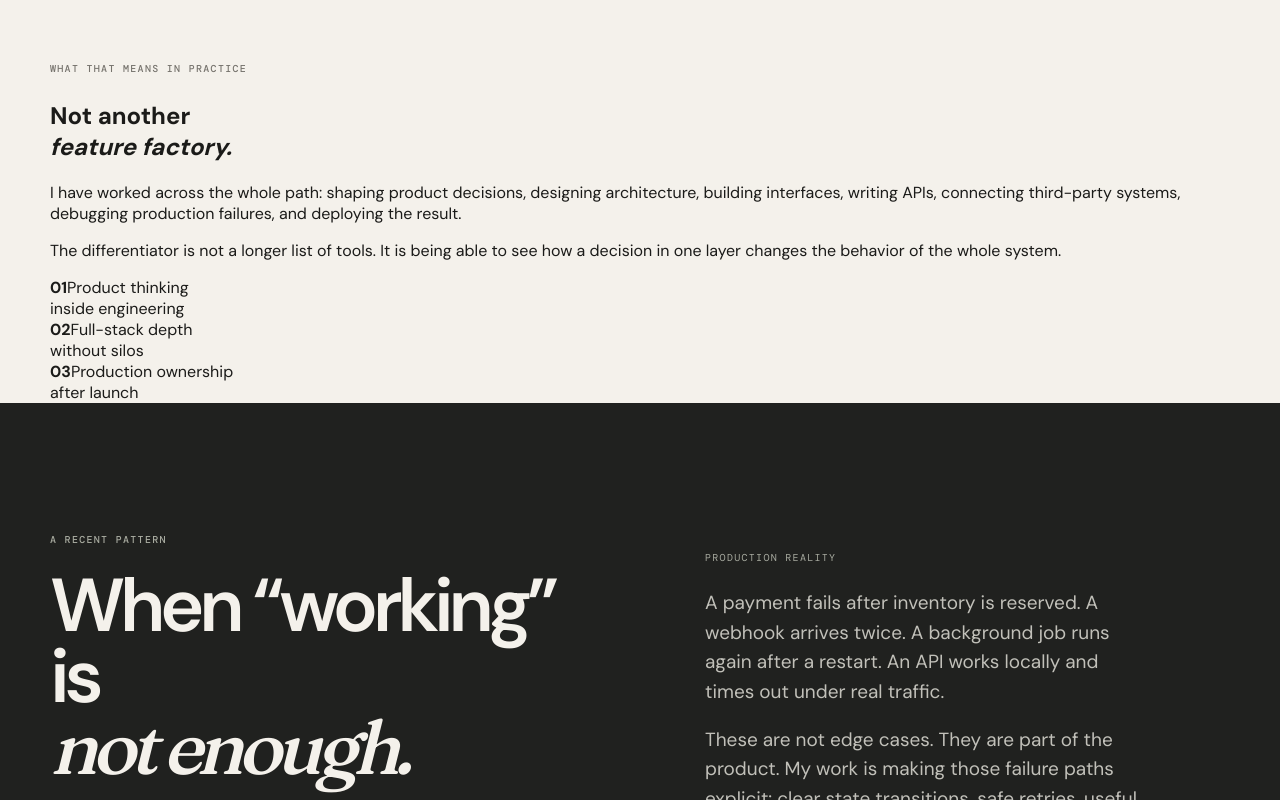
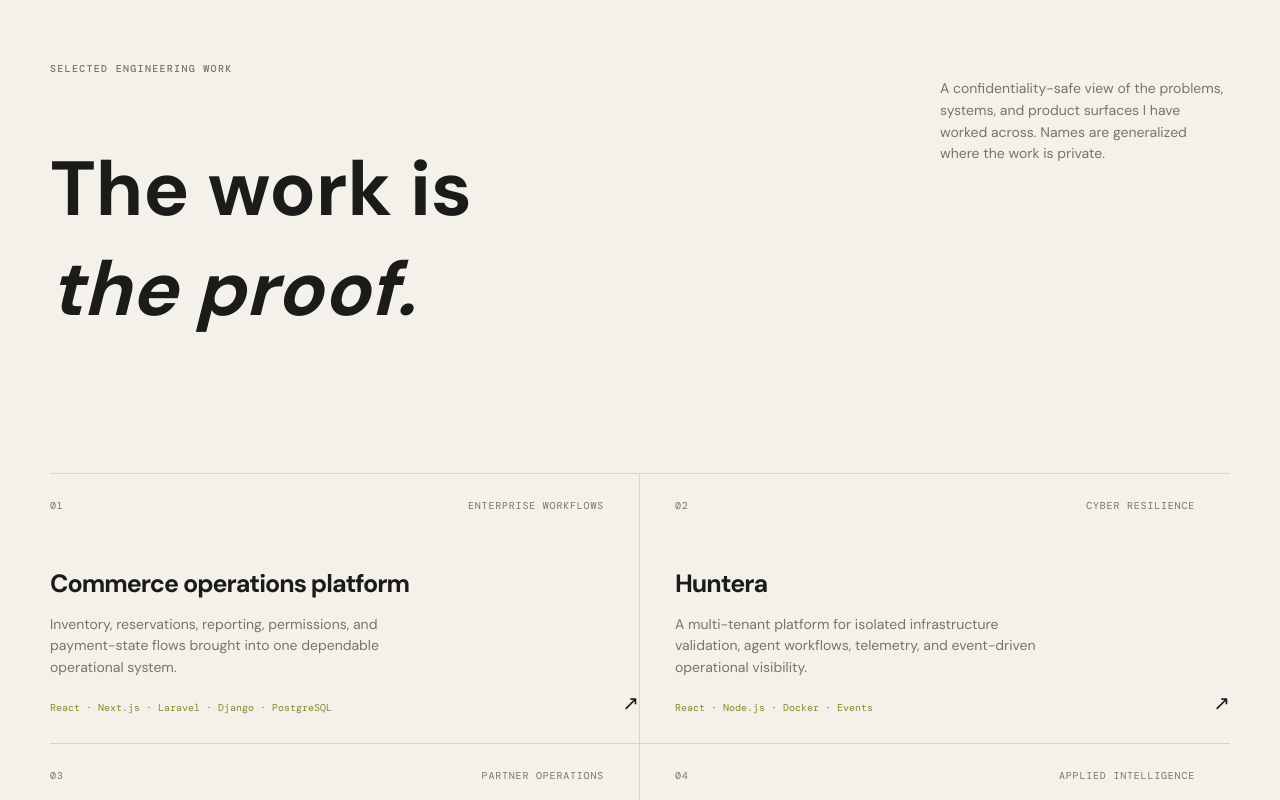
Before and after one commit to sheraz2812/sheraz-zafar-site, a Next.js app: page / in a window 1280 px wide. Shown: the part 1620-2420 px from the top of the page. Built offline with nearby package versions, Linux system fonts and the light colour scheme.

Commit message:
Add confidentiality-safe engineering work section

```diff
--- a/app/page.tsx
+++ b/app/page.tsx
@@ -1,3 +1,5 @@
+import workStyles from './work-section.module.css';
+
 const capabilities = [
   ['Product systems', 'Turn ambiguous product ideas into reliable workflows, clear boundaries, and software teams can operate.'],
   ['SaaS platforms', 'Build the multi-tenant foundations, billing, permissions, dashboards, and integrations that survive real usage.'],
@@ -9,6 +11,13 @@ const systems = [
   ['01', 'Architecture', 'A system map that makes the hard parts visible before implementation starts.'],
   ['02', 'Execution', 'Focused product engineering across frontend, backend, data, integrations, and deployment.'],
   ['03', 'Ownership', 'Production-minded decisions, useful diagnostics, and a handoff your team can actually maintain.'],
+];
+
+const projects = [
+  ['Commerce operations platform', 'Enterprise workflows', 'Inventory, reservations, reporting, permissions, and payment-state flows brought into one dependable operational system.', 'React · Next.js · Laravel · Django · PostgreSQL'],
+  ['Huntera', 'Cyber resilience', 'A multi-tenant platform for isolated infrastructure validation, agent workflows, telemetry, and event-driven operational visibility.', 'React · Node.js · Docker · Events'],
+  ['AHOY partner portal', 'Partner operations', 'Structured onboarding, role-based access, knowledge resources, support workflows, and administration for distributed teams.', 'Next.js · RBAC · APIs · Admin systems'],
+  ['AI knowledge systems', 'Applied intelligence', 'Document intelligence and retrieval workflows that connect language models to useful, grounded business context.', 'Python · LangChain · Pinecone · RAG'],
 ];
 
 const stack = ['React', 'Next.js', 'TypeScript', 'Node.js', 'NestJS', 'Python', 'Django', 'Laravel', 'PHP', 'PostgreSQL', 'MongoDB', 'Redis', 'BullMQ', 'Docker', 'AWS', 'WebSockets', 'WebRTC', 'LangChain', 'Pinecone', 'OpenAI', 'YOLO', 'FFmpeg'];
@@ -43,6 +52,8 @@ export default function Home() {
         <div className="capability-grid">{capabilities.map(([title, body]) => <article className="capability" key={title}><span className="line-mark" /><h3>{title}</h3><p>{body}</p><span className="arrow">↗</span></article>)}</div>
       </section>
 
+      <section className={`${workStyles.workSection} shell`}><div className="section-intro"><div><p className="eyebrow">SELECTED ENGINEERING WORK</p><h2>The work is<br /><i>the proof.</i></h2></div><p className={workStyles.workIntro}>A confidentiality-safe view of the problems, systems, and product surfaces I have worked across. Names are generalized where the work is private.</p></div><div className={workStyles.projectGrid}>{projects.map(([name, type, body, tech], index) => <article className={workStyles.projectCard} key={name}><div className={workStyles.projectTop}><span>0{index + 1}</span><span>{type}</span></div><h3>{name}</h3><p>{body}</p><small>{tech}</small><span className={workStyles.projectArrow}>↗</span></article>)}</div></section>
+
       <section className="proof-section"><div className="shell proof-grid"><div><p className="eyebrow">WHAT THAT MEANS IN PRACTICE</p><h2>Not another<br /><i>feature factory.</i></h2></div><div className="proof-copy"><p>I have worked across the whole path: shaping product decisions, designing architecture, building interfaces, writing APIs, connecting third-party systems, debugging production failures, and deploying the result.</p><p>The differentiator is not a longer list of tools. It is being able to see how a decision in one layer changes the behavior of the whole system.</p><div className="proof-metrics"><div><strong>01</strong><span>Product thinking<br />inside engineering</span></div><div><strong>02</strong><span>Full-stack depth<br />without silos</span></div><div><strong>03</strong><span>Production ownership<br />after launch</span></div></div></div></div></section>
 
       <section className="case-section"><div className="shell case-grid"><div><p className="eyebrow">A RECENT PATTERN</p><h2>When “working” is<br /><i>not enough.</i></h2></div><div className="case-copy"><p className="case-kicker">PRODUCTION REALITY</p><p>A payment fails after inventory is reserved. A webhook arrives twice. A background job runs again after a restart. An API works locally and times out under real traffic.</p><p>These are not edge cases. They are part of the product. My work is making those failure paths explicit: clear state transitions, safe retries, useful diagnostics, and recovery that the team can understand.</p><a className="text-link light" href="mailto:Shiraz.Zafar148@gmail.com">Bring me the hard part <span>↗</span></a></div></div></section>
--- /dev/null
+++ b/app/work-section.module.css
@@ -0,0 +1 @@
+.workSection{padding:0 0 145px}.workIntro{max-width:290px;color:var(--muted);font-size:14px;line-height:1.55;margin:16px 0 0}.projectGrid{display:grid;grid-template-columns:1fr 1fr;border-top:1px solid var(--line);margin-top:70px}.projectCard{min-height:270px;padding:25px 35px 28px 0;border-bottom:1px solid var(--line);position:relative}.projectCard:nth-child(odd){border-right:1px solid var(--line)}.projectCard:nth-child(even){padding-left:35px}.projectTop{display:flex;justify-content:space-between;font:10px 'DM Mono';color:var(--muted);text-transform:uppercase;letter-spacing:.08em}.projectCard h3{font-size:25px;letter-spacing:-.04em;margin:55px 0 14px}.projectCard p{font-size:14px;line-height:1.55;color:var(--muted);max-width:390px;margin:0}.projectCard small{display:block;font:10px 'DM Mono';color:#7a8d28;margin-top:22px}.projectArrow{position:absolute;right:0;bottom:27px;font-size:20px}@media(max-width:800px){.workSection{padding-bottom:95px}.projectGrid{grid-template-columns:1fr}.projectCard:nth-child(odd){border-right:0}.projectCard:nth-child(even){padding-left:0}}
```
